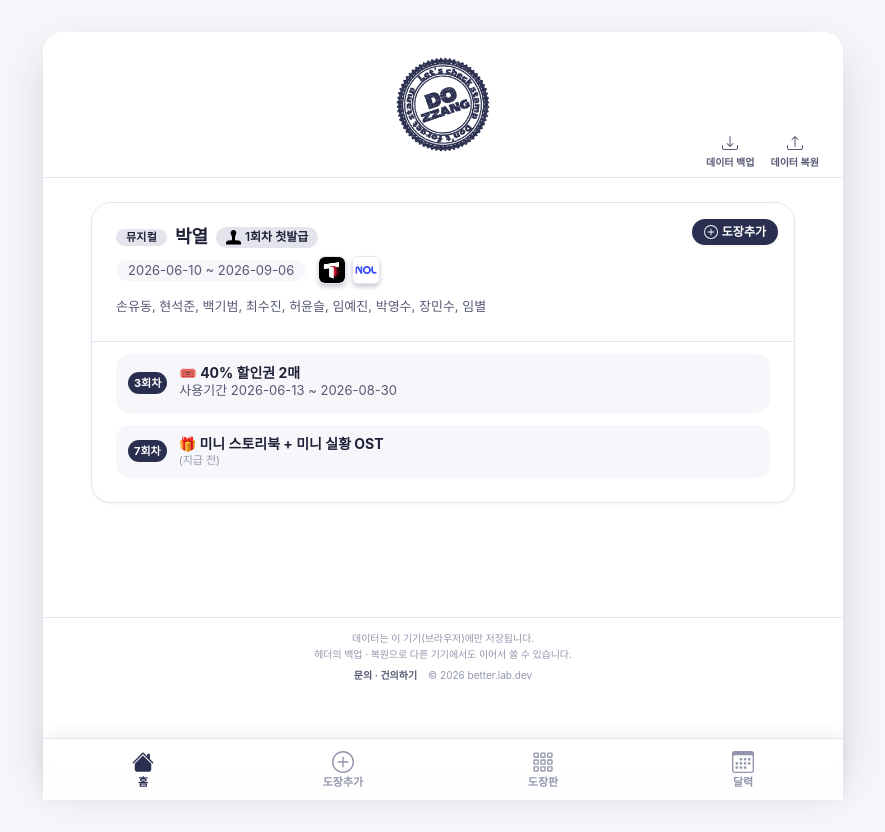
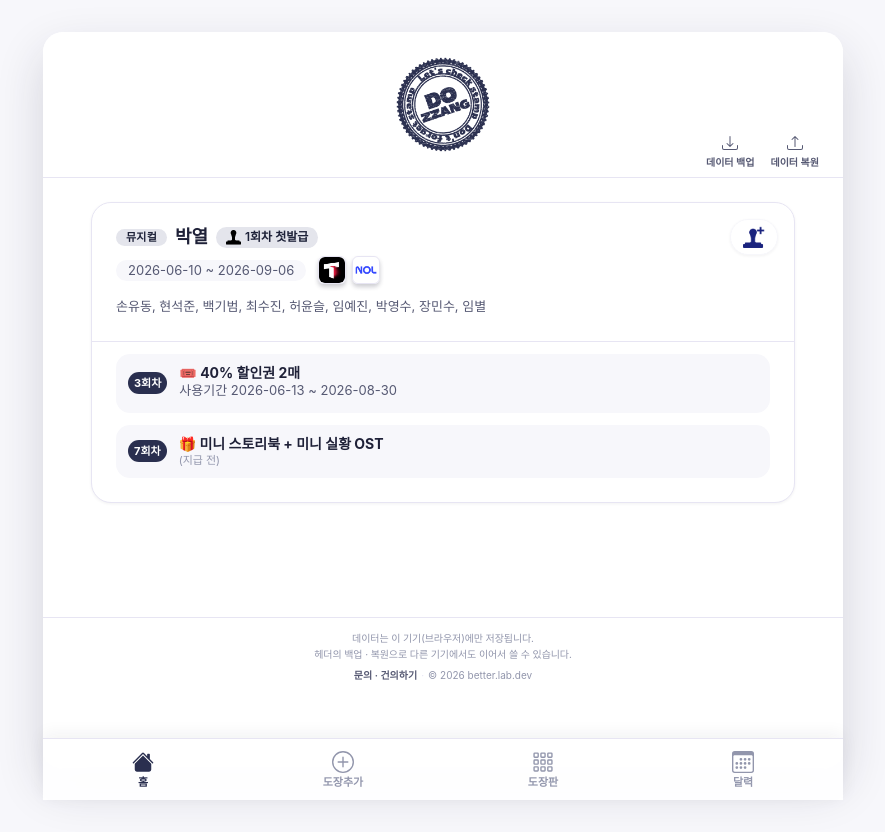
Before and after one commit to ssongbt/dozzang, a React (Create React App) app: page /#/home/search/play/1 in a window 1280 px wide. Shown: the whole page, without its empty margins (197-1082 px from the left). Built offline with nearby package versions, Linux system fonts and the light colour scheme; a web font is replaced by a local one.

Commit message:
도장추가아이콘변경

```diff
--- a/src/components/home/SearchPlay.jsx
+++ b/src/components/home/SearchPlay.jsx
@@ -1,9 +1,10 @@
 import { useState, useEffect } from "react";
 import { format, parseISO } from 'date-fns';
 import { Link, useParams } from 'react-router-dom';
-import { Link45deg, PatchPlusFill, PlusCircle } from "react-bootstrap-icons";
+import { Link45deg } from "react-bootstrap-icons";
 import SearchPlayStamp from "./SearchPlayStamp";
 import Stampimg from "../../assets/stamp.png";
+import StampPlusImg from "../../assets/stampplus.png";
 import Ticketlinkimg from "../../assets/ticketlink.png";
 import Yes24img from "../../assets/yes24.png";
 import Nolimg from "../../assets/nol.png";
@@ -96,7 +97,13 @@ const SearchPlay = () => {
                             <div className="playdetail">
                                 {playNum ?
                                     <Link className="addStampBtn" to={`/myhome/stamp/add/${playNum}`}>
-                                        <PlusCircle size={14} /> 도장추가
+                                        <span
+                                            className="stampIcon"
+                                            style={{
+                                                WebkitMaskImage: `url(${StampPlusImg})`,
+                                                maskImage: `url(${StampPlusImg})`
+                                            }}
+                                        />
                                     </Link>
                                     : ''}
                                 <div className="play">
--- a/src/styles/style.scss
+++ b/src/styles/style.scss
@@ -1238,6 +1238,11 @@ input, select, textarea {
                     @extend %play-card;
                     position: relative;
 
+                    &:hover {
+                        box-shadow: var(--shadow-sm);
+                        transform: none;
+                    }
+
                     .addStampBtn {
                         position: absolute;
                         top: var(--space-4);
@@ -1245,17 +1250,32 @@ input, select, textarea {
                         z-index: 1;
                         display: inline-flex;
                         align-items: center;
-                        gap: 4px;
-                        background: var(--color-primary);
-                        color: #fff;
+                        gap: 1px;
+                        background: #fff;
+                        color: #1a237e;
                         font-size: 12px;
                         font-weight: 700;
+                        border: 1px solid var(--color-bg);
                         border-radius: var(--radius-pill);
                         padding: 6px 12px;
                         box-shadow: var(--shadow-sm);
                         transition: background var(--transition), box-shadow var(--transition), transform var(--transition);
 
-                        &:hover { background: var(--color-primary-dark); box-shadow: var(--shadow-md); }
+                        .stampIcon {
+                            width: 22px;
+                            height: 22px;
+                            display: inline-block;
+                            background-color: #1a237e;
+                            -webkit-mask-size: contain;
+                            mask-size: contain;
+                            -webkit-mask-repeat: no-repeat;
+                            mask-repeat: no-repeat;
+                            -webkit-mask-position: center;
+                            mask-position: center;
+                        }
+
+                        &:hover { background: #f0f1fa; box-shadow: var(--shadow-md); }
+                        &:active { transform: scale(0.97); }
                         &:active { transform: scale(0.97); }
                     }
 
```
